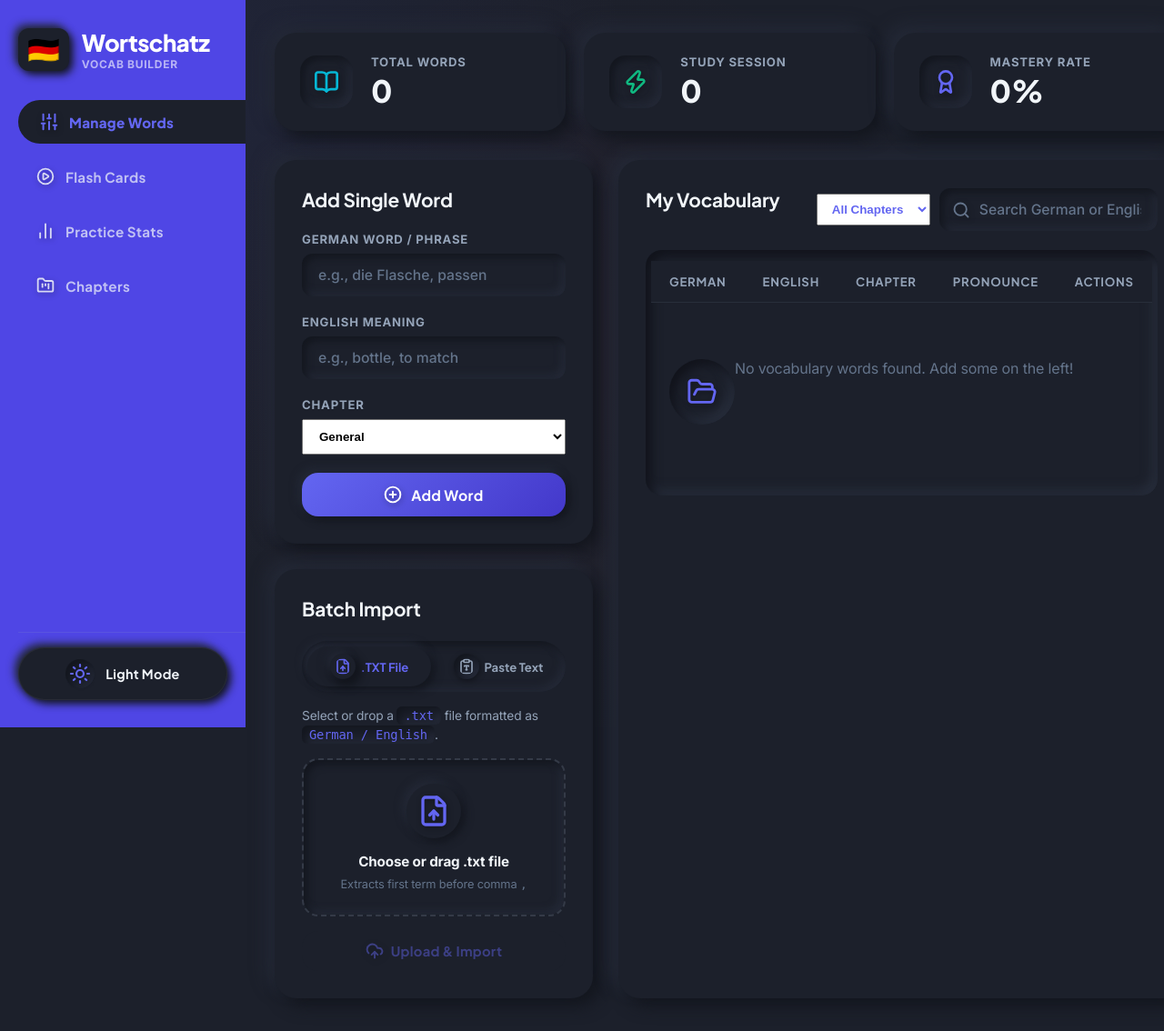
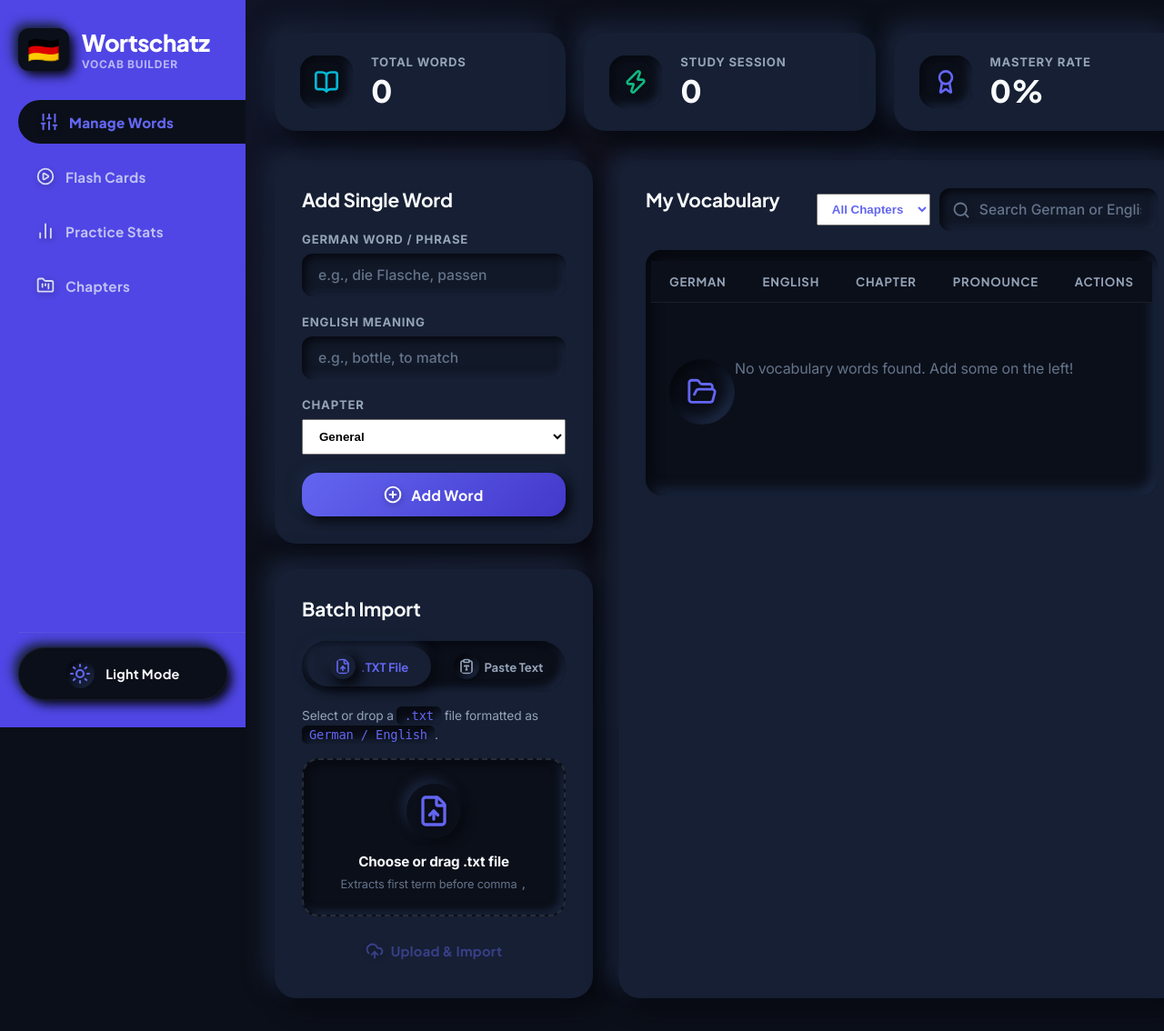
Before and after one commit to bad-vincen-zo/germantrial, a FastAPI app: page / in a window 1280 px wide; the page is wider, and only the part inside the window is pictured. Shown: that part at 91% size. Run offline with FastAPI, Linux system fonts and the light colour scheme; data comes from the database, SQL or seed files in the repository; data that the repository does not hold is empty.

Commit message:
Upgrade webpage color palette to modern fashion design aesthetics

```diff
--- a/static/style.css
+++ b/static/style.css
@@ -3,41 +3,37 @@
    ========================================================================== */
 
 :root {
-    /* Color Palette - Dark Neumorphism */
-    --bg-main: #1c202b;
-    --bg-card: #1c202b;
-    --bg-input: #1c202b;
+    /* Color Palette - Modern Fashionable Dark System */
+    --bg-main: #0b0f19;
+    --bg-card: #161f33;
+    --bg-input: #111827;
+
+    /* Dashboard Purple Gradient */
+    --dashboard-bg: linear-gradient(180deg, #4f46e5 0%, #4338ca 100%);
 
     /* Neumorphic Shadow Physics (Dark Mode) */
-    --neu-shadow-extruded: 8px 8px 18px #13161e, -8px -8px 18px #252a38;
-    --neu-shadow-extruded-hover: 12px 12px 24px #11131b, -12px -12px 24px #272d3b;
-    --neu-shadow-extruded-sm: 4px 4px 10px #13161e, -4px -4px 10px #252a38;
-    --neu-shadow-inset: inset 4px 4px 9px #13161e, inset -4px -4px 9px #252a38;
-    --neu-shadow-inset-deep: inset 6px 6px 12px #11131b, inset -6px -6px 12px #272d3b;
-
-    /* Accent Colors - Soft Modern Palette */
-    --accent-primary: #6366f1;
-    /* Soft Indigo */
+    --neu-shadow-extruded: 10px 10px 24px #070910, -10px -10px 24px #1b263e;
+    --neu-shadow-extruded-hover: 14px 14px 30px #06080e, -14px -14px 30px #1e2c48;
+    --neu-shadow-extruded-sm: 5px 5px 12px #070910, -5px -5px 12px #1b263e;
+    --neu-shadow-inset: inset 4px 4px 9px #070910, inset -4px -4px 9px #1b263e;
+    --neu-shadow-inset-deep: inset 6px 6px 14px #05070c, inset -6px -6px 14px #1e2c48;
+
+    /* Accent Colors - Ultra Modern High-Fashion Palette */
+    --accent-primary: #6366f1;   /* Vibrant Indigo */
     --accent-primary-hover: #4f46e5;
-    --accent-secondary: #06b6d4;
-    /* Soft Cyan */
-    --accent-success: #10b981;
-    /* Soft Emerald */
-    --accent-warning: #f59e0b;
-    /* Soft Amber */
-    --accent-danger: #f43f5e;
-    /* Soft Rose */
-
-    /* Gender Color Coding (Soft Neumorphic Tints) */
-    --color-der: #3b82f6;
-    /* Masculine Blue */
-    --color-die: #ec4899;
-    /* Feminine Pink */
-    --color-das: #10b981;
-    /* Neuter Green */
+    --accent-primary-gradient: linear-gradient(135deg, #6366f1 0%, #4338ca 100%);
+    --accent-secondary: #06b6d4; /* Soft Electric Cyan */
+    --accent-success: #10b981;   /* Emerald Green */
+    --accent-warning: #f59e0b;   /* Bright Amber */
+    --accent-danger: #f43f5e;    /* Coral Rose */
+
+    /* Gender Color Coding */
+    --color-der: #3b82f6;        /* Masculine Sky Blue */
+    --color-die: #ec4899;        /* Feminine Vibrant Pink */
+    --color-das: #10b981;        /* Neuter Emerald */
 
     /* Text Hierarchy */
-    --text-primary: #f1f5f9;
+    --text-primary: #f8fafc;
     --text-secondary: #94a3b8;
     --text-muted: #64748b;
 
```
